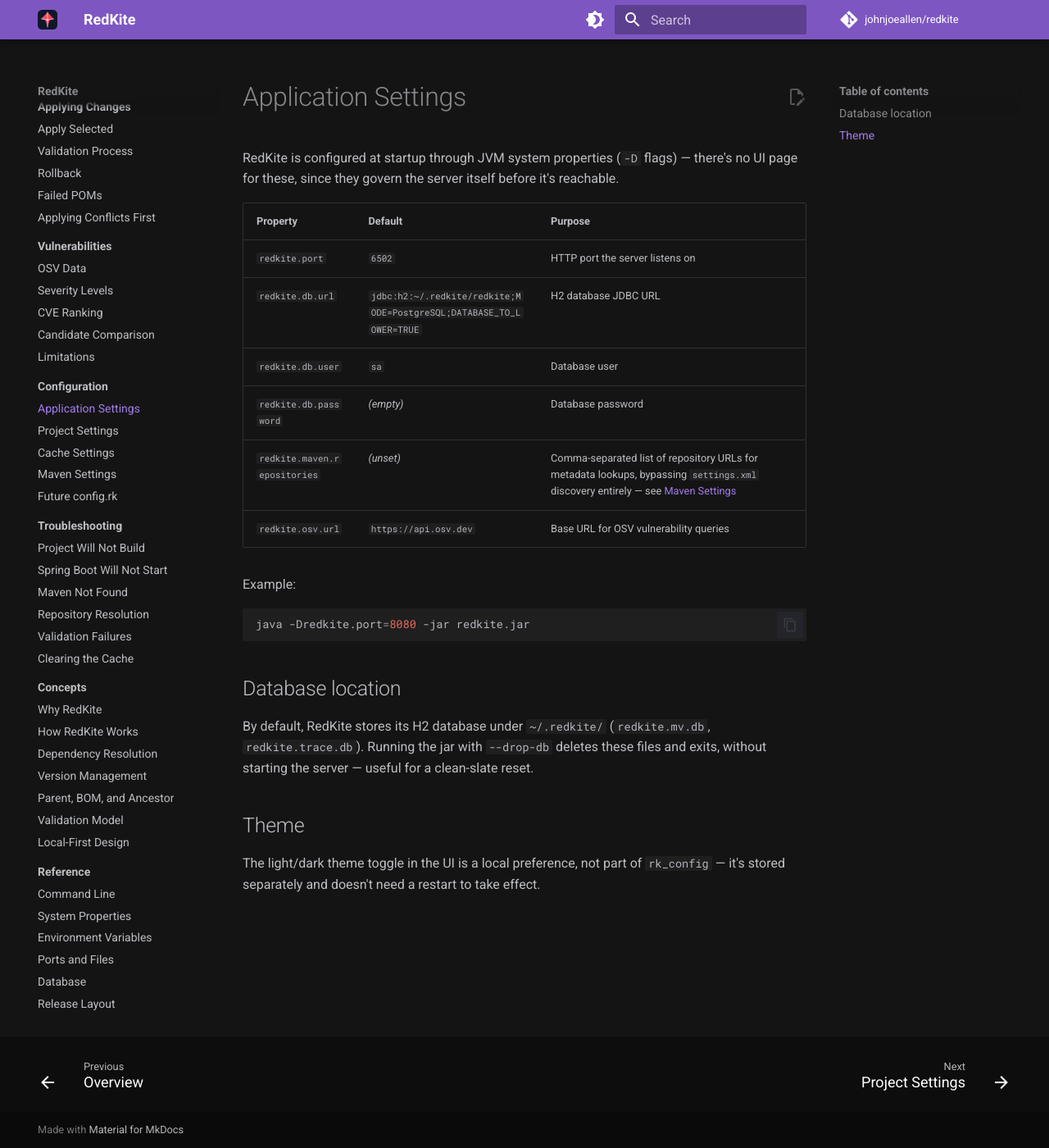
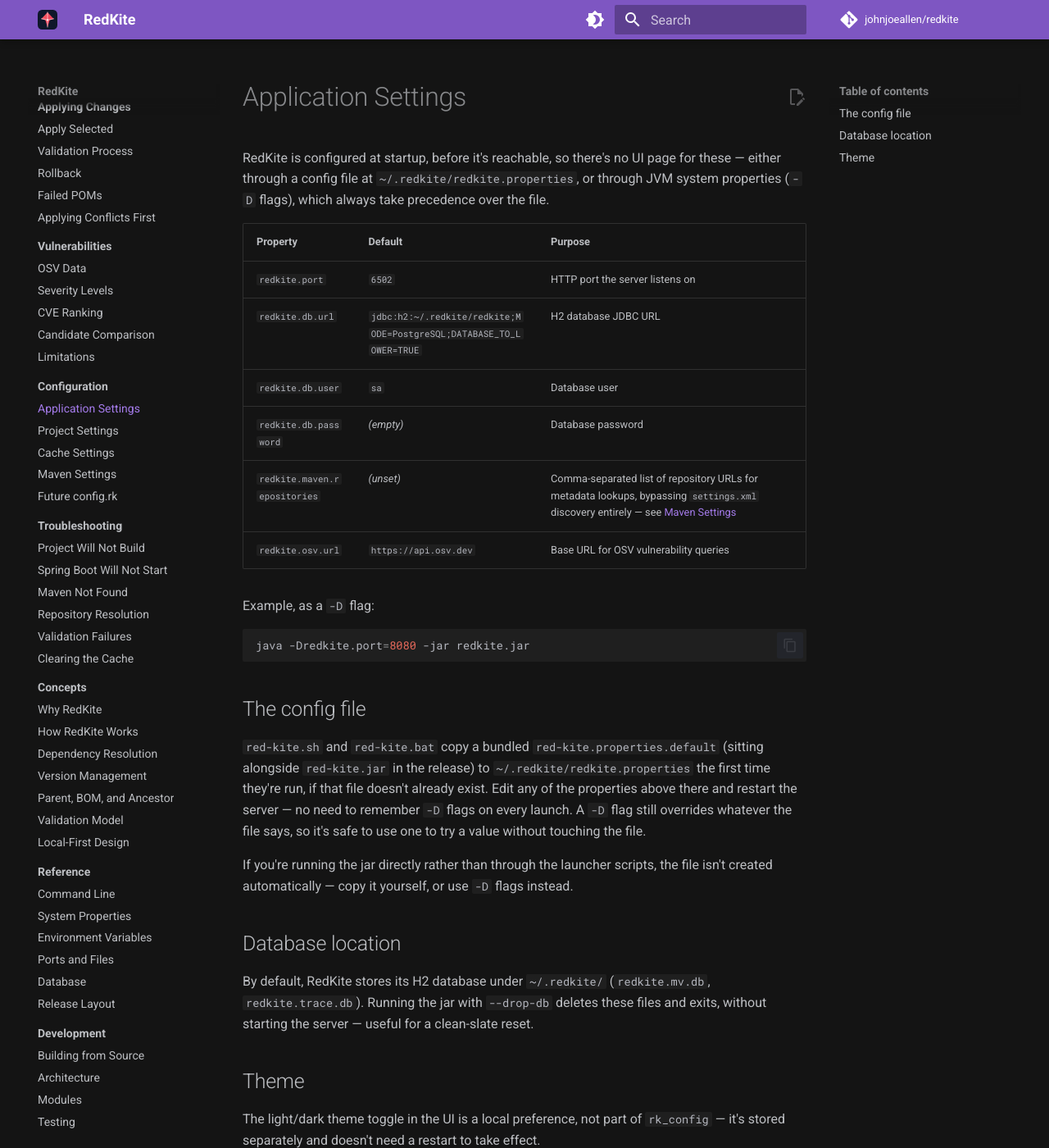
Before and after one commit to johnjoeallen/redkite, an MkDocs documentation site: the page built from docs/configuration/application-settings.md, in a window 1280 px wide and 1400 px high. Shown: the whole window at 82% size. Built offline with MkDocs 1.6.1 and Material for MkDocs 9.7.7, drawn with Linux system fonts in a browser that asks for light colours; comment, search, counter and statistics services are not loaded.

Commit message:
Document the new persistent config file
Co-Authored-By: Claude Sonnet 5 <noreply@anthropic.com>

````diff
--- a/docs/configuration/application-settings.md
+++ b/docs/configuration/application-settings.md
@@ -1,6 +1,6 @@
 # Application Settings
 
-RedKite is configured at startup through JVM system properties (`-D` flags) — there's no UI page for these, since they govern the server itself before it's reachable.
+RedKite is configured at startup, before it's reachable, so there's no UI page for these — either through a config file at `~/.redkite/redkite.properties`, or through JVM system properties (`-D` flags), which always take precedence over the file.
 
 | Property | Default | Purpose |
 |---|---|---|
@@ -11,11 +11,17 @@ RedKite is configured at startup through JVM system properties (`-D` flags) —
 | `redkite.maven.repositories` | *(unset)* | Comma-separated list of repository URLs for metadata lookups, bypassing `settings.xml` discovery entirely — see [Maven Settings](maven-settings.md) |
 | `redkite.osv.url` | `https://api.osv.dev` | Base URL for OSV vulnerability queries |
 
-Example:
+Example, as a `-D` flag:
 
 ```bash
 java -Dredkite.port=8080 -jar redkite.jar
 ```
+
+## The config file
+
+`red-kite.sh` and `red-kite.bat` copy a bundled `red-kite.properties.default` (sitting alongside `red-kite.jar` in the release) to `~/.redkite/redkite.properties` the first time they're run, if that file doesn't already exist. Edit any of the properties above there and restart the server — no need to remember `-D` flags on every launch. A `-D` flag still overrides whatever the file says, so it's safe to use one to try a value without touching the file.
+
+If you're running the jar directly rather than through the launcher scripts, the file isn't created automatically — copy it yourself, or use `-D` flags instead.
 
 ## Database location
 
````
Also changed, not shown: docs/reference/ports-and-files.md (+1 -0 lines), docs/reference/release-layout.md (+1 -0 lines), docs/reference/system-properties.md (+2 -0 lines).
